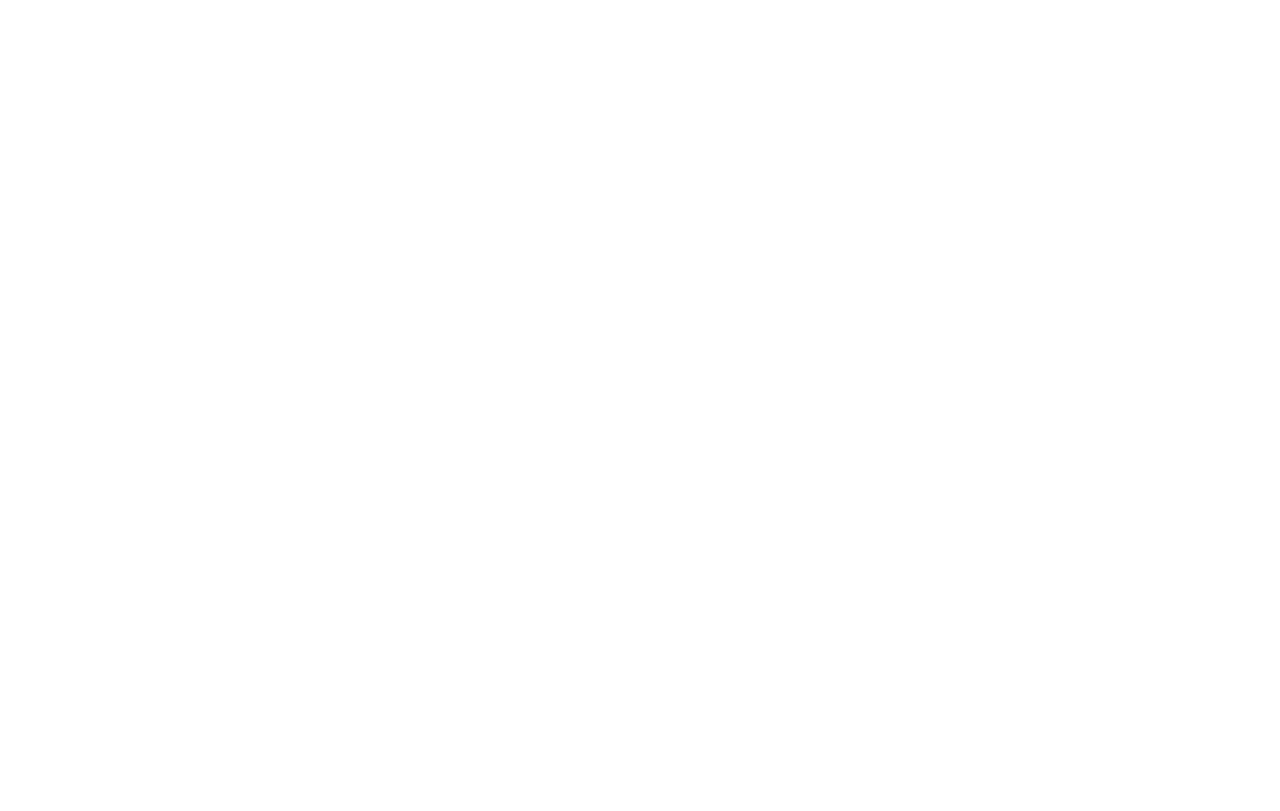
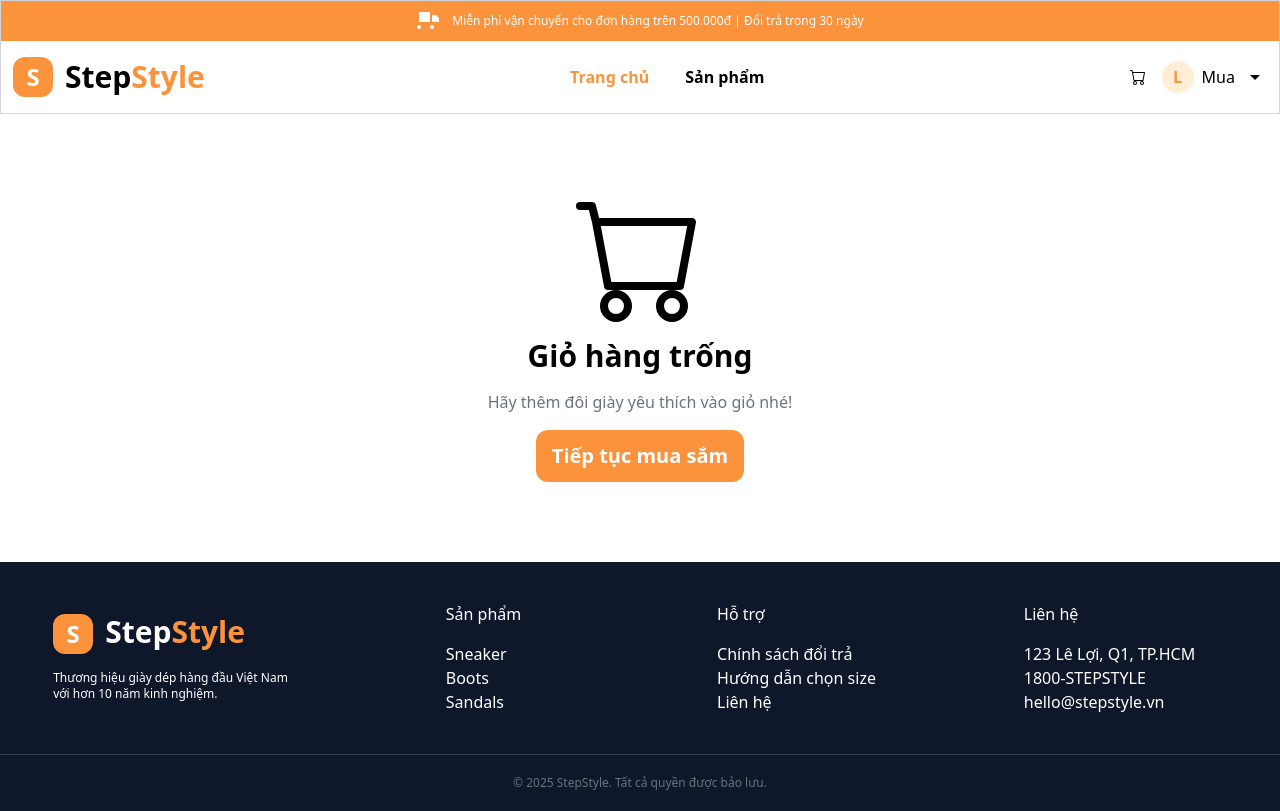
Before and after one commit to nkb2208/StepStyle, a React (Vite) app in the folder stepstyle-app/: page /cart in a window 1280 px wide. Before the commit this address had no page. Built offline with nearby package versions, Linux system fonts and the light colour scheme.

Commit message:
add: cart page, search product and list product for product page, add some route and path for website and fix some UI/UX

```diff
--- a/stepstyle-app/src/App.jsx
+++ b/stepstyle-app/src/App.jsx
@@ -1,8 +1,9 @@
-import Login from './Login';
+import Login from './pages/Login';
 import { BrowserRouter, Route, Routes, Navigate } from 'react-router-dom';
-import Register from './Register'
+import Register from './pages/Register'
 import HomePage from './pages/HomePage';
 import ProductPage from './pages/ProductPage';
+import Cart from './pages/Cart';
 
 export default function App() {
   return (
@@ -13,7 +14,7 @@ export default function App() {
         <Route path='/home' element= {<HomePage/>}/>
         <Route path="/register" element={<Register />} />
         <Route path="/product/*" element= {<ProductPage/>}/>
-
+        <Route path='/cart' element= {<Cart/>}/>
       </Routes>
     </BrowserRouter>
 
--- /dev/null
+++ b/stepstyle-app/src/layouts/Footer.jsx
@@ -0,0 +1,56 @@
+function Footer(){
+    return(
+        <div className='bg-slate-900'>
+            <div className='p-5 pt-10 pb-10 grid grid-cols-4 text-white gap-3'>
+                <div className='col-span-1 flex items-center justify-center'>
+                    <div>
+                        <div className='flex gap-3'>
+                            {/* Logo */}
+                            <div className="flex items-center justify-center rounded-xl bg-orange-400 w-10 h-10">
+                                <p className="text-white text-2xl font-bold">S</p>
+                            </div>
+                            {/* Project name */}
+                            <p className="text-white text-3xl font-bold">Step<span className="text-orange-400">Style</span></p>
+                        </div>
+
+                        <p className='mt-4 text-xs'>Thương hiệu giày dép hàng đầu Việt Nam<br/> với hơn 10 năm kinh nghiệm.</p>
+                    </div>
+
+                </div>
+
+                <div className='col-span-1 flex items-center justify-center'>
+                    <div>
+                        <p>Sản phẩm</p>
+                        <p className='mt-4'>Sneaker</p>
+                        <p>Boots</p>
+                        <p>Sandals</p>
+                    </div>
+                </div>
+
+                <div className='col-span-1 flex items-center justify-center'>
+                    <div>
+                        <p>Hỗ trợ</p>
+                        <p className='mt-4'>Chính sách đổi trả</p>
+                        <p>Hướng dẫn chọn size</p>
+                        <p>Liên hệ</p>
+                    </div>
+                </div>
+
+                <div className='col-span-1 flex items-center justify-center'>
+                    <div>
+                        <p>Liên hệ</p>
+                        <p className='mt-4'>123 Lê Lợi, Q1, TP.HCM</p>
+                        <p>1800-STEPSTYLE</p>
+                        <p>hello@stepstyle.vn</p>
+                    </div>
+                </div>
+            </div>
+
+            <div className='border-t border-gray-700 p-5 flex items-center justify-center text-gray-500 text-xs'>
+                © 2025 StepStyle. Tất cả quyền được bảo lưu.
+            </div>
+        </div>
+    );
+}
+
+export default Footer;
--- a/stepstyle-app/src/layouts/NavBar.jsx
+++ b/stepstyle-app/src/layouts/NavBar.jsx
@@ -31,8 +31,8 @@ function NavBar(){
                 </div>
 
                 <div className='flex items-center gap-4'>
-                    <Link to="/cart">
-                        <svg xmlns="http://w3.org" className='w-15 h-15' width="16" height="16" fill="currentColor" viewBox="0 0 16 16">
+                    <Link to="/cart" className='hover:text-orange-500'>
+                        <svg xmlns="http://w3.org" className='w-18 h-18' width="16" height="16" fill="currentColor" viewBox="0 0 16 16">
                             <path d="M0 1.5A.5.5 0 0 1 .5 1H2a.5.5 0 0 1 .485.379L2.89 3H14.5a.5.5 0 0 1 .491.592l-1.5 8A.5.5 0 0 1 13 12H4a.5.5 0 0 1-.491-.408L2.01 3.607 1.61 2H.5a.5.5 0 0 1-.5-.5zM3.102 4l1.313 7h8.17l1.313-7H3.102zM5 12a2 2 0 1 0 0 4 2 2 0 0 0 0-4zm7 0a2 2 0 1 0 0 4 2 2 0 0 0 0-4zm-7 1a1 1 0 1 1 0 2 1 1 0 0 1 0-2zm7 0a1 1 0 1 1 0 2 1 1 0 0 1 0-2z"/>
                         </svg>
                     </Link>
--- /dev/null
+++ b/stepstyle-app/src/pages/Cart.jsx
@@ -0,0 +1,39 @@
+import Footer from "../layouts/Footer";
+import NavBar from "../layouts/NavBar";
+import { Link } from "react-router-dom";
+
+function Cart(){
+    return(
+        <div className="min-h-screen">
+            <div>
+                <NavBar/>
+            </div>
+
+            {/* Body */}
+            <div className="p-10 flex items-center justify-center">
+                <div className="p-10">
+                    <div className="flex items-center justify-center">
+                        <svg xmlns="http://w3.org" className='w-32 h-32' width="16" height="16" fill="currentColor" viewBox="0 0 16 16">
+                            <path d="M0 1.5A.5.5 0 0 1 .5 1H2a.5.5 0 0 1 .485.379L2.89 3H14.5a.5.5 0 0 1 .491.592l-1.5 8A.5.5 0 0 1 13 12H4a.5.5 0 0 1-.491-.408L2.01 3.607 1.61 2H.5a.5.5 0 0 1-.5-.5zM3.102 4l1.313 7h8.17l1.313-7H3.102zM5 12a2 2 0 1 0 0 4 2 2 0 0 0 0-4zm7 0a2 2 0 1 0 0 4 2 2 0 0 0 0-4zm-7 1a1 1 0 1 1 0 2 1 1 0 0 1 0-2zm7 0a1 1 0 1 1 0 2 1 1 0 0 1 0-2z"/>
+                        </svg>
+                    </div>
+
+                    <p className="text-3xl mt-4 font-bold flex items-center justify-center">Giỏ hàng trống</p>
+                    <p className="mt-4 text-gray-500 flex items-center justify-center">Hãy thêm đôi giày yêu thích vào giỏ nhé!</p>
+
+
+                    <div className="mt-4 flex items-center justify-center">
+                        <Link to='/home' className="text-xl bg-orange-400 p-3 pr-4 pl-4 rounded-xl font-bold text-white">Tiếp tục mua sắm</Link>
+                    </div>
+                </div>
+            </div>
+
+            {/* Footer */}
+            <div>
+                <Footer/>
+            </div>
+        </div>
+    );
+}
+
+export default Cart;
--- a/stepstyle-app/src/pages/HomePage.jsx
+++ b/stepstyle-app/src/pages/HomePage.jsx
@@ -1,3 +1,4 @@
+import Footer from '../layouts/Footer';
 import NavBar from '../layouts/NavBar';
 import { Link } from 'react-router-dom';
 
@@ -660,56 +661,7 @@ function HomePage(){
             </div>
 
             {/* Footer */}
-            <div className='bg-slate-900'>
-                <div className='p-5 pt-10 pb-10 grid grid-cols-4 text-white gap-3'>
-                    <div className='col-span-1 flex items-center justify-center'>
-                        <div>
-                            <div className='flex gap-3'>
-                                {/* Logo */}
-                                <div className="flex items-center justify-center rounded-xl bg-orange-400 w-10 h-10">
-                                    <p className="text-white text-2xl font-bold">S</p>
-                                </div>
-                                {/* Project name */}
-                                <p className="text-white text-3xl font-bold">Step<span className="text-orange-400">Style</span></p>
-                            </div>
-
-                            <p className='mt-4 text-xs'>Thương hiệu giày dép hàng đầu Việt Nam<br/> với hơn 10 năm kinh nghiệm.</p>
-                        </div>
-
-                    </div>
-
-                    <div className='col-span-1 flex items-center justify-center'>
-                        <div>
-                            <p>Sản phẩm</p>
-                            <p className='mt-4'>Sneaker</p>
-                            <p>Boots</p>
-                            <p>Sandals</p>
-                        </div>
-                    </div>
-
-                    <div className='col-span-1 flex items-center justify-center'>
-                        <div>
-                            <p>Hỗ trợ</p>
-                            <p className='mt-4'>Chính sách đổi trả</p>
-                            <p>Hướng dẫn chọn size</p>
-                            <p>Liên hệ</p>
-                        </div>
-                    </div>
-
-                    <div className='col-span-1 flex items-center justify-center'>
-                        <div>
-                            <p>Liên hệ</p>
-                            <p className='mt-4'>123 Lê Lợi, Q1, TP.HCM</p>
-                            <p>1800-STEPSTYLE</p>
-                            <p>hello@stepstyle.vn</p>
-                        </div>
-                    </div>
-                </div>
-
-                <div className='border-t border-gray-700 p-5 flex items-center justify-center text-gray-500 text-xs'>
-                    © 2025 StepStyle. Tất cả quyền được bảo lưu.
-                </div>
-            </div>
+            <Footer/>
         </div>
     );
 }
--- a/stepstyle-app/src/pages/ProductPage.jsx
+++ b/stepstyle-app/src/pages/ProductPage.jsx
@@ -7,6 +7,7 @@ import Heels from "../pages/products/Heels";
 import Loafers from "../pages/products/Loafers";
 import {Link, BrowserRouter, Route, Routes, Navigate } from 'react-router-dom';
 import { useState } from "react";
+import Footer from "../layouts/Footer";
 function ProductPage(){
     const [switchPage, setSwitchPage] = useState('all');
 
@@ -24,7 +25,7 @@ function ProductPage(){
                     <p className='text-gray-500'><span>12</span> sản phẩm</p>
                 </div>
 
-                <div className='flex mt-4 mr-10 ml-10'>
+                <div className='flex mt-10 mr-10 ml-10'>
                     <div className='w-1/6'>
                         <div className="bg-white p-5 rounded-2xl">
                             <p className="text-md font-bold">Danh mục</p>
@@ -60,6 +61,40 @@ function ProductPage(){
                     </div>
 
                     <div className='w-5/6'>
+                        <div className="pr-10 pl-10 flex items-center gap-3">
+                            <form className="w-5/6">
+                                <div className="flex items-center">
+                                    <div className="rounded-l-xl border-t border-b border-l border-gray-300 p-2 pr-3 pl-3">
+                                        <svg className="" xmlns="http://w3.org" width="24" height="24" viewBox="0 0 24 24" fill="none" stroke="currentColor" stroke-width="2" stroke-linecap="round" stroke-linejoin="round">
+                                            <circle cx="11" cy="11" r="8"></circle>
+                                            <line x1="21" y1="21" x2="16.65" y2="16.65"></line>
+                                        </svg>
+                                    </div>
+                                    <input className="w-full p-2 pr-3 pl-3 border-gray-300 rounded-r-xl border-r border-b border-t bg-gray-100" type="text" placeholder="Tìm kiếm giày..."/>
+                                </div>
+                            </form>
+                            <div className="w-1/6">
+                                <form className="" action="">
+                                    <select className="rounded-xl bg-gray-100 border-orange-400 border p-2 pr-3 w-full" name="" id="">
+                                        <option value="">
+                                            Phổ biến nhất
+                                        </option>
+
+                                        <option value="">
+                                            Giá giảm dần
+                                        </option>
+
+                                        <option value="">
+                                            Giá tăng dần
+                                        </option>
+
+                                        <option value="">
+                                            Đánh giá cao
+                                        </option>
+                                    </select>
+                                </form>
+                            </div>
+                        </div>
                         <Routes>
                             <Route path="/" element={<AllProduct />} />
                             <Route path="/all" element={<AllProduct/>} />
@@ -72,6 +107,8 @@ function ProductPage(){
                     </div>
                 </div>
             </div>
+
+            <Footer/>
         </div>
     );
 }
```
Also changed, not shown: stepstyle-app/src/pages/Login.jsx (renamed from stepstyle-app/src/Login.jsx), stepstyle-app/src/pages/Register.jsx (renamed from stepstyle-app/src/Register.jsx).
